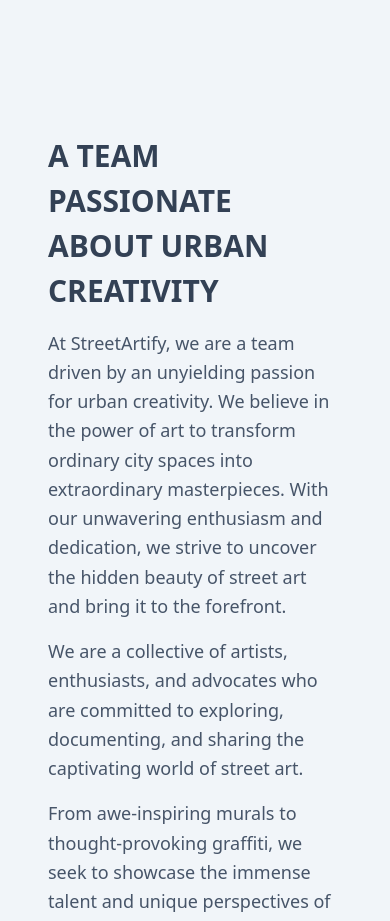
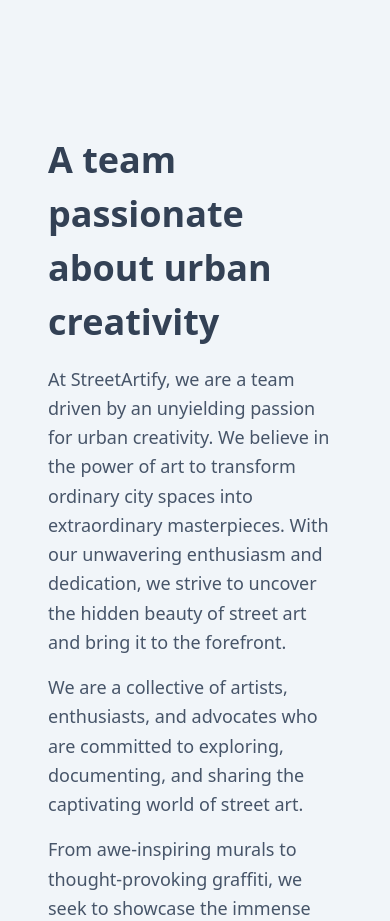
Before and after one commit to street-art-platform/front-end, a Next.js app: page / in a window 390 px wide. Shown: the part 4680-5601 px from the top of the page. Built offline with nearby package versions, Linux system fonts and the light colour scheme.

Commit message:
index page update

```diff
--- a/components/Navbars/IndexNavbar.js
+++ b/components/Navbars/IndexNavbar.js
@@ -11,7 +11,7 @@
       <nav className="top-0 fixed z-50 w-full flex flex-wrap items-center justify-between px-2 py-3 navbar-expand-lg bg-white shadow">
         <div className="container px-4 mx-auto flex flex-wrap items-center justify-between">
           <div className="w-full relative flex justify-between lg:w-auto lg:static lg:block lg:justify-start">
-            <img src="/img/logo.png" alt="Logo" style={{ height :40, width:200}} />
+            <img src="/img/logo.png" alt="Logo" style={{ height :30, width:163}} />
             {/* <Link href="/">
               <a
                 className="text-blueGray-700 text-sm font-bold leading-relaxed inline-block mr-4 py-2 whitespace-nowrap uppercase"
@@ -35,7 +35,7 @@
             }
             id="example-navbar-warning"
           >
-            <ul className="flex flex-col lg:flex-row list-none mr-auto">
+            {/* <ul className="flex flex-col lg:flex-row list-none mr-auto">
               <li className="flex items-center">
                 <a
                   className="hover:text-blueGray-500 text-blueGray-700 px-3 py-4 lg:py-2 flex items-center text-xs uppercase font-bold"
@@ -45,7 +45,7 @@
                   Docs
                 </a>
               </li>
-            </ul>
+            </ul> */}
             <ul className="flex flex-col lg:flex-row list-none lg:ml-auto">
               <li className="flex items-center">
                 <IndexDropdown />
--- a/pages/index.js
+++ b/pages/index.js
@@ -14,7 +14,7 @@
           <div className="w-full md:w-8/12 lg:w-6/12 xl:w-6/12 px-4">
             <div className="pt-32 sm:pt-0">
               <h2 className="font-semibold text-4xl text-blueGray-600 in-line">
-            StreetArtify - Unleash the Vibrant World of Street Art..
+              StreetArtify - Unleash the Vibrant World of Street Art..
               </h2>
               <p className="mt-4 text-lg leading-relaxed  text-blueGray-600">
               StreetArtify is an immersive platform that celebrates the raw creativity and cultural significance of street art.{" "}
@@ -253,7 +253,7 @@
             </div>
 
             <div className="w-full md:w-6/12 px-12 md:px-4 ml-auto mr-auto mt-48">
-              <h3 className="text-3xl mb-2 font-semibold leading-normal uppercase">
+              <h3 className="mb-2 font-semibold leading-normal text-blueGray-700 text-4xl">
               A team passionate about urban creativity
               </h3>
               <p className="text-lg leading-relaxed mt-4 mb-4 text-blueGray-600">
```
